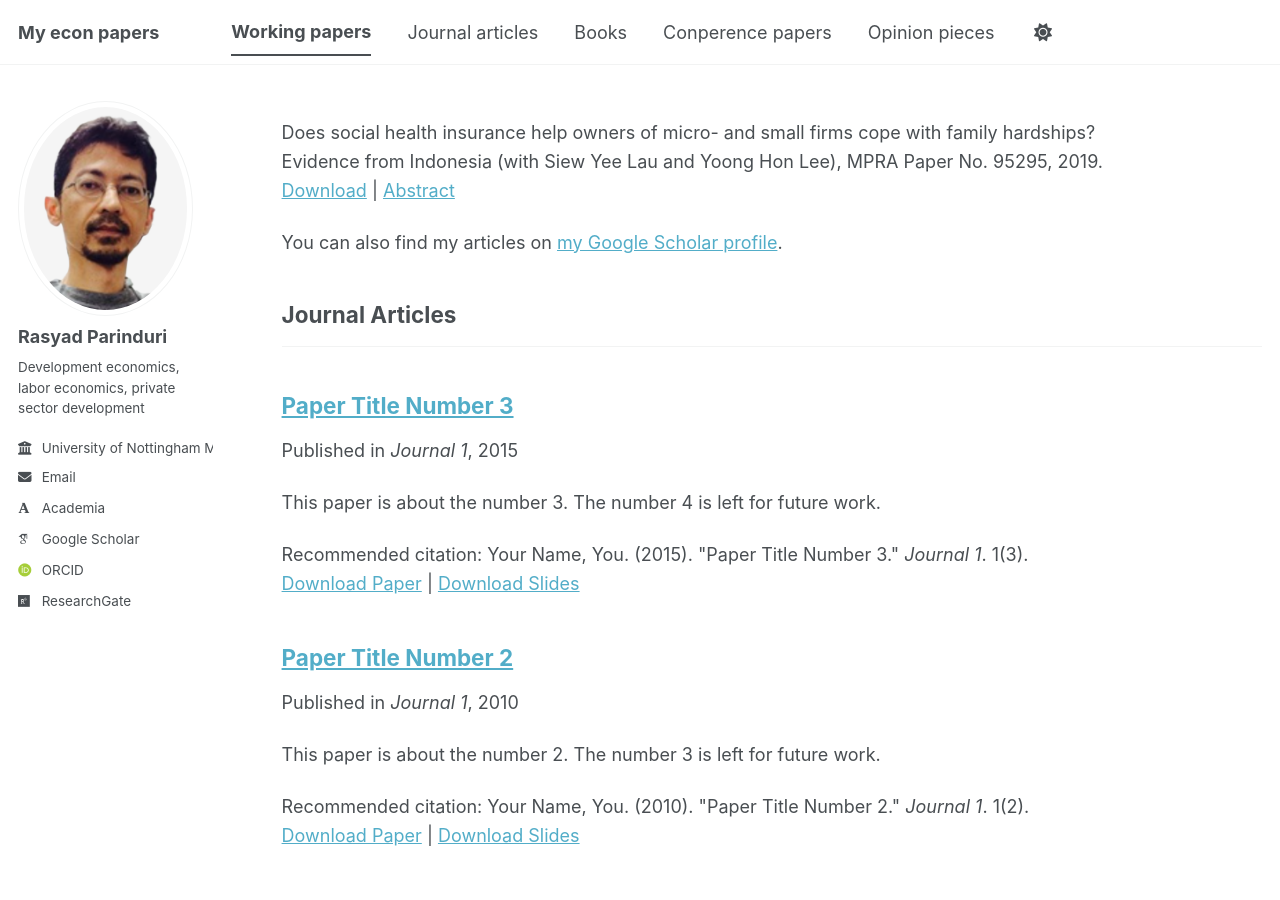
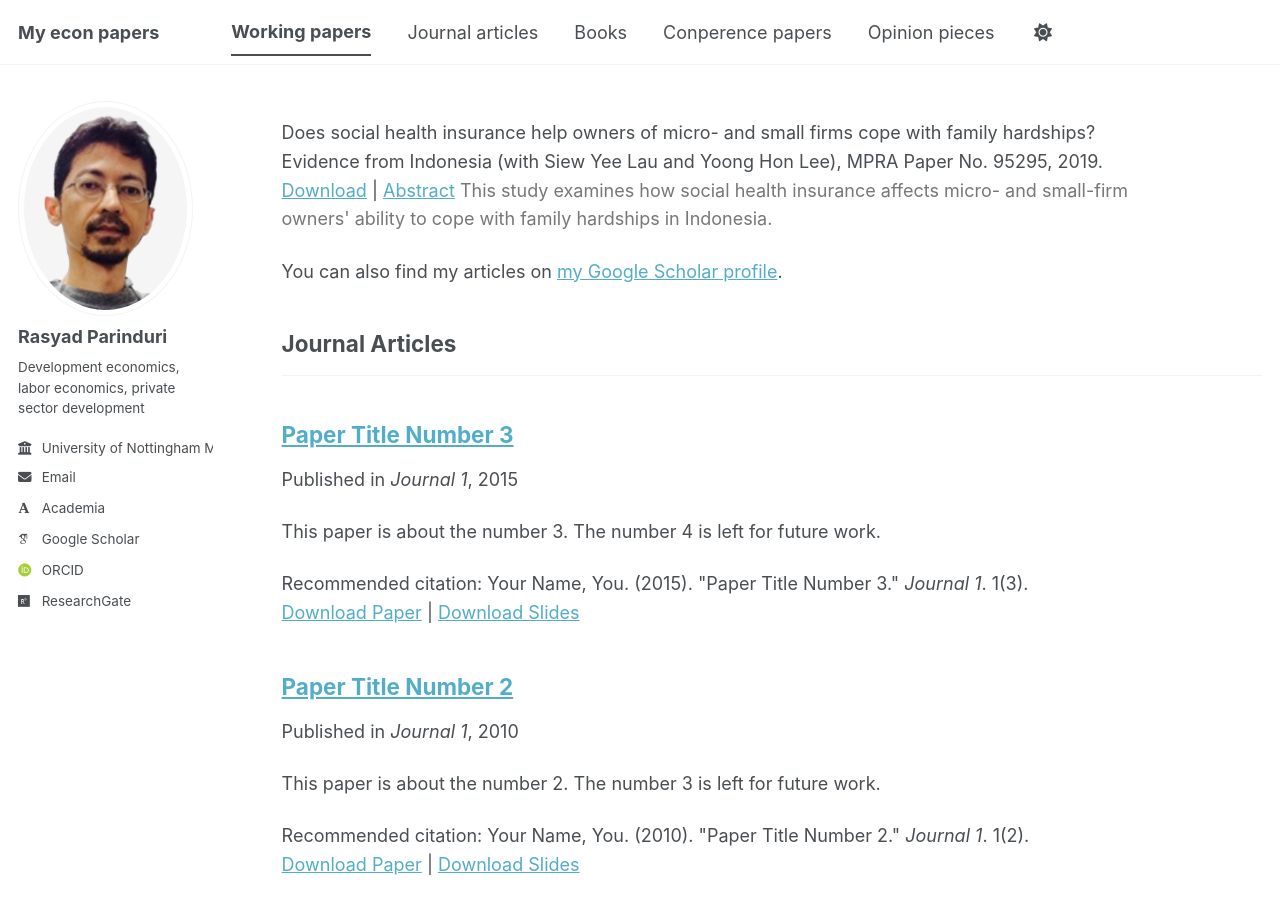
Before and after one commit to rasyadparinduri/rasyadparinduri.github.io, a Jekyll site: the page built from _pages/publications.html, in a window 1280 px wide and 900 px high. Built offline with Jekyll 4.4.1, drawn with Linux system fonts in a browser that asks for light colours; some web fonts are replaced; a script bundle is joined from its source files by our own code; library files that are not in the unit come from our copies.

Commit message:
Update publications.html

```diff
--- a/_pages/publications.html
+++ b/_pages/publications.html
@@ -10,10 +10,12 @@ Does social health insurance help owners of micro- and small firms cope with fam
   Evidence from Indonesia (with Siew Yee Lau and Yoong Hon Lee), MPRA Paper No. 95295, 2019.
 <a href="https://mpra.ub.uni-muenchen.de/95295/1/MPRA_paper_95295.pdf" target="_blank">Download</a> |
 <a href="#" onclick="var x=document.getElementById('abs1'); if(x.style.display==='none' || x.style.display===''){x.style.display='block';} else {x.style.display='none';} return false;">Abstract</a>
-<span id="abs1" style="display:none; margin:0; padding:0; line-height:1.3;">
+<span id="abs1" style="color:#777777; margin:0; padding:0; line-height:1.3;">
 This study examines how social health insurance affects micro- and small-firm owners' ability to cope with family hardships in Indonesia.
 </span>
 </p>
+
+
 
 
 {% if site.author.googlescholar %}
```
